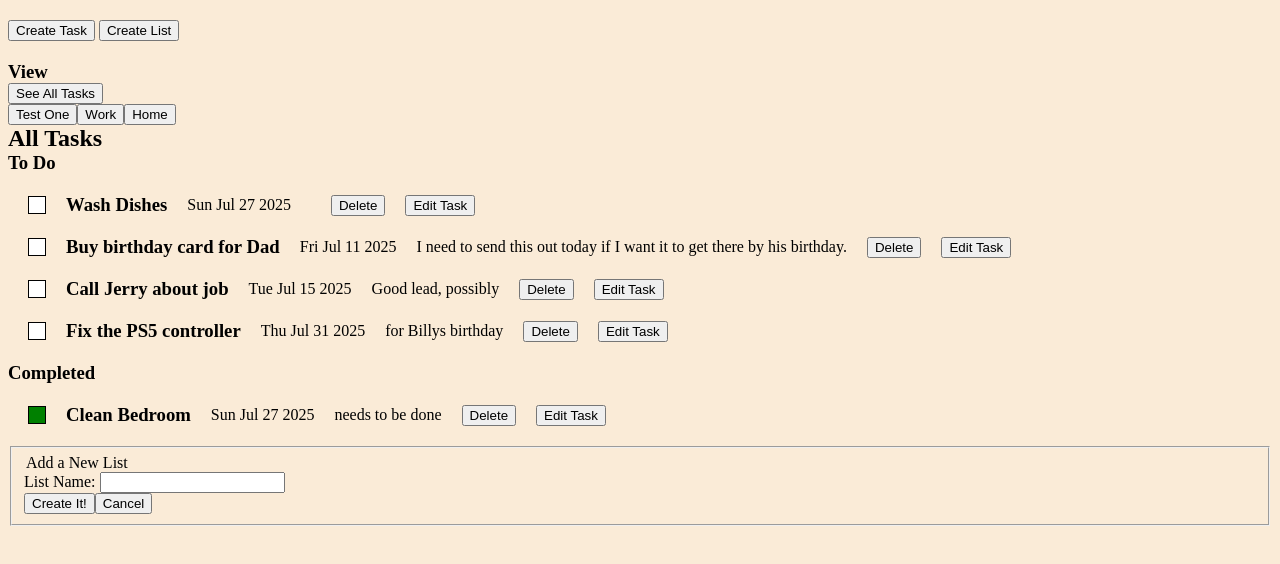
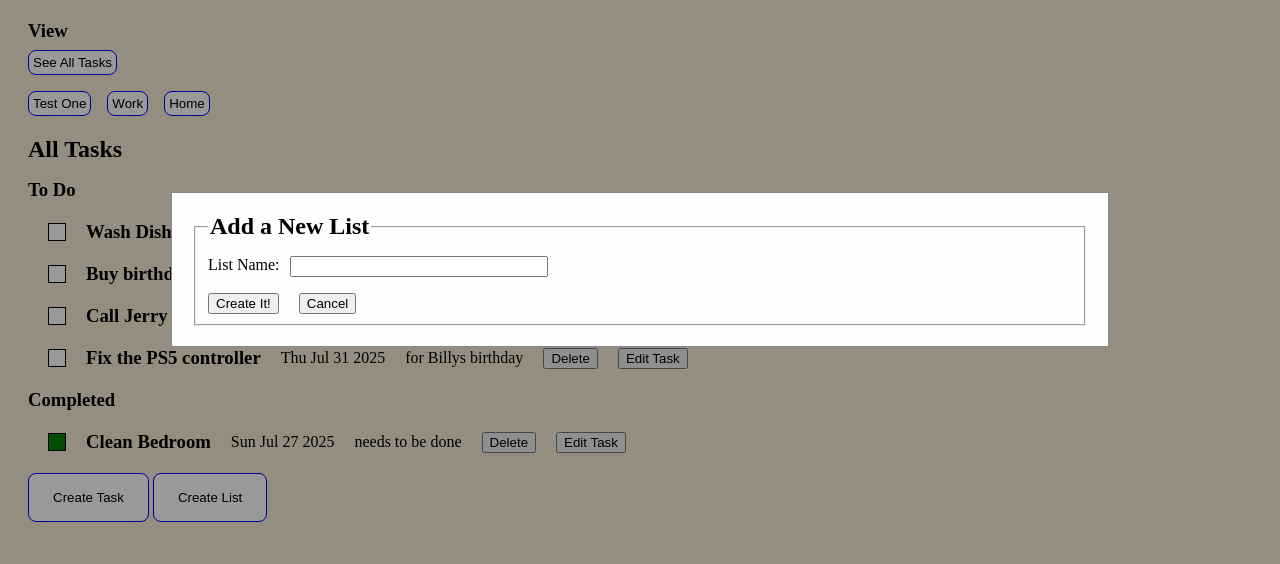
Before and after one commit to brimwell/todoproject, a website built with webpack: page src/template.html in a window 1280 px wide. Both pictures are taken after a click on the button "Create List". Built offline with nearby package versions, Linux system fonts and the light colour scheme.

Commit message:
Add Styling to Page and Modals

```diff
--- a/src/index.js
+++ b/src/index.js
@@ -255,32 +255,36 @@ createTaskBtn.addEventListener('click', function() {
         const calculatedTitle = document.querySelector('.calculatedtitle');
         calculatedTitle.textContent === 'All Tasks' ? showList() : showList(calculatedTitle.textContent);
 
+        formContainer.style.display = 'none';
+
     })
 
     const cancelFormBtn = document.querySelector('.cancelformbtn');
     cancelFormBtn.addEventListener('click', function() {
         formContainer.textContent = '';
+        formContainer.style.display = 'none';
     })
 })
 
 // Create Add TAsk or Edit Task on the fly
 function createForm(type) {
     const formContainer = document.querySelector('.formcontainer');
+    formContainer.style.display = 'block';
     formContainer.textContent = '';
 
     const newForm = document.createElement('form');
 
     const formFieldSet = document.createElement('fieldset');
 
+    const formLegend = document.createElement('legend');
+    type === 'new' ? formLegend.textContent = 'Add a New To-Do' : formLegend.textContent = 'Edit Your To-Do';
+    formFieldSet.appendChild(formLegend);
+
     const formMain = document.createElement('div');
     formMain.classList.add('formmain');
 
-    const formLegend = document.createElement('legend');
-    type === 'new' ? formLegend.textContent = 'Add a New To-Do' : formLegend.textContent = 'Edit Your To-Do';
-    formMain.appendChild(formLegend);
-
     const nameLabel = document.createElement('label');
-    nameLabel.textContent = 'Task:';
+    nameLabel.textContent = 'Task:  ';
     nameLabel.setAttribute('for', 'taskname');
     formMain.appendChild(nameLabel);
 
@@ -291,7 +295,7 @@ function createForm(type) {
     formMain.appendChild(nameInput);
 
     const priorityLabel = document.createElement('label');
-    priorityLabel.textContent = 'Priority:';
+    priorityLabel.textContent = 'Priority:  ';
     priorityLabel.setAttribute('for', 'taskpriority');
     formMain.appendChild(priorityLabel);
 
@@ -321,7 +325,7 @@ function createForm(type) {
     formMain.appendChild(priorityInput);
 
     const dateLabel = document.createElement('label');
-    dateLabel.textContent = 'Due Date: ';
+    dateLabel.textContent = 'Due Date:  ';
     dateLabel.setAttribute('for', 'taskdate');
     formMain.appendChild(dateLabel);
 
@@ -332,7 +336,7 @@ function createForm(type) {
     formMain.appendChild(dateInput);
 
     const notesLabel = document.createElement('label');
-    notesLabel.textContent = 'Notes: ';
+    notesLabel.textContent = 'Notes:  ';
     notesLabel.setAttribute('for', 'tasknotes');
     formMain.appendChild(notesLabel);
 
@@ -342,7 +346,7 @@ function createForm(type) {
     formMain.appendChild(notesInput);
 
     const projectLabel = document.createElement('label');
-    projectLabel.textContent = 'Project: ';
+    projectLabel.textContent = 'Project:  ';
     projectLabel.setAttribute('for', 'taskproject');
     formMain.appendChild(projectLabel);
 
@@ -384,18 +388,19 @@ function createForm(type) {
 let createListBtn = document.querySelector('.createlist');
 createListBtn.addEventListener('click', function() {
     const formContainer = document.querySelector('.formcontainer');
+    formContainer.style.display = 'block';
     formContainer.textContent = '';
 
     const newForm = document.createElement('form');
 
     const formFieldSet = document.createElement('fieldset');
 
+    const formLegend = document.createElement('legend');
+    formLegend.textContent = 'Add a New List';
+    formFieldSet.appendChild(formLegend);
+
     const formMain = document.createElement('div');
     formMain.classList.add('formmain');
-
-    const formLegend = document.createElement('legend');
-    formLegend.textContent = 'Add a New List';
-    formMain.appendChild(formLegend);
 
     const nameLabel = document.createElement('label');
     nameLabel.textContent = 'List Name: ';
@@ -432,6 +437,7 @@ createListBtn.addEventListener('click', function() {
 
 
         formContainer.textContent = '';
+        formContainer.style.display = 'none';
 
         showListBtns();
     })
@@ -439,6 +445,7 @@ createListBtn.addEventListener('click', function() {
     const cancelFormBtn = document.querySelector('.cancelformbtn');
     cancelFormBtn.addEventListener('click', function() {
         formContainer.textContent = '';
+        formContainer.style.display = 'none';
     })
 })
 
--- a/src/style.css
+++ b/src/style.css
@@ -11,6 +11,139 @@ h1, h2 ,h3, p, div {
     display: none;
 }
 
+
+
+/* Create Buttons div */
+
+.creation {
+    margin: 20px 20px;
+
+}
+
+.creation button {
+    background-color: white;
+    border: 1px solid blue;
+    padding: 1rem 1.5rem;
+    border-radius: 8px;
+}
+
+.creation button:hover {
+    background-color: lightgray;
+}
+
+/* Form Modal Styling */
+
+.formcontainer {
+    display: none;
+    position: fixed;
+    z-index: 1;
+    left: 0;
+    top: 0;
+    width: 100%;
+    height: 100%;
+    overflow: auto;
+    background-color: rgb(0,0,0);
+    background-color: rgba(0,0,0,0.4);
+}
+
+form {
+    background-color: #fefefe;
+    margin: 15% auto;
+    padding: 20px;
+    border: 1px solid #888;
+    width: 70%;
+}
+
+.formmain {
+    margin-bottom: 16px;
+    display: grid;
+    grid-template-columns: max-content auto;
+    row-gap: 16px;
+    column-gap: 10px;
+}
+
+label {
+    text-align: right;
+}
+
+#taskname, #listname {
+    width: 250px;
+}
+
+#taskpriority, #taskdate, #taskproject {
+    width: min-content;
+}
+
+#tasknotes {
+    width: 250px;
+    height: 40px;
+}
+
+legend {
+    font-weight: bold;
+    margin-bottom: 10px;
+    font-size: 1.5rem;
+}
+
+form button {
+    margin-right: 20px;
+}
+
+
+
+
+
+/* Project List Section */
+
+.projectlist {
+    margin: 20px;
+}
+
+.projectlist h3 {
+    margin: 8px 0;
+}
+
+#all {
+    background-color: white;
+    border: 1px solid blue;
+    border-radius: 8px;
+    padding: 4px 4px;
+}
+
+.createdprojectlist {
+    margin: 16px 0;
+}
+
+.createdprojectlist button {
+    background-color: white;
+    border: 1px solid blue;
+    border-radius: 8px;
+    padding: 4px 4px;
+    margin-right: 16px;
+}
+
+.createdprojectlist button:hover, #all:hover {
+    background-color: lightgray;
+}
+
+/* Task List Area */
+
+.tasklist {
+    margin: 20px;
+}
+
+.tasklist h2 {
+    margin-bottom: 16px;
+}
+
+.taskdiv {
+    display: flex;
+    align-items: center;
+    gap: 20px;
+    margin: 20px 20px;
+}
+
+/* Completion Box Styling */
 .completionbox {
     border: 1px solid black;
     width: 1em;
@@ -25,17 +158,3 @@ h1, h2 ,h3, p, div {
 .complete {
     background-color: green;
 }
-
-.taskdiv {
-    display: flex;
-    align-items: center;
-    gap: 20px;
-    margin: 20px 20px;
-}
-
-
-
-
-.creation {
-    margin: 20px 0;
-}
--- a/src/template.html
+++ b/src/template.html
@@ -7,10 +7,7 @@
     <script src="index.js"></script>
 </head>
 <body>
-    <div class="creation">
-        <button class="createtask">Create Task</button>
-        <button class="createlist">Create List</button>
-    </div>
+
 
     <div class="projectlist">
         <h3>View</h3>
@@ -24,18 +21,16 @@
     <div class="tasklist">
 
     </div>
-    <div class="container">
-
-    </div>
 
     <div class="formcontainer">
 
     </div>
 
-    <div class="testspace">
+    <div class="creation">
+        <button class="createtask">Create Task</button>
+        <button class="createlist">Create List</button>
+    </div>
 
-
-    </div>
 
 </body>
 </html>
```
